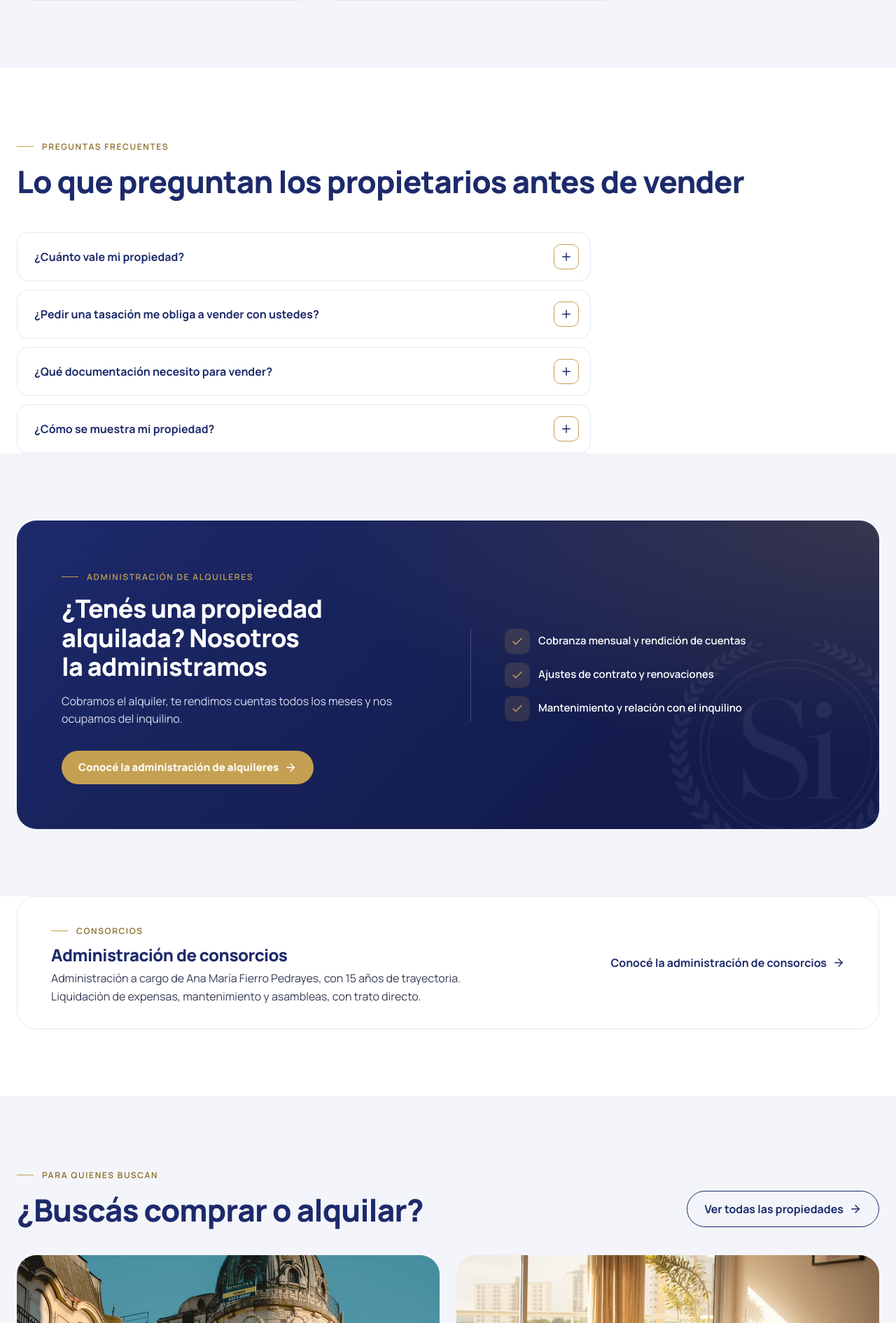
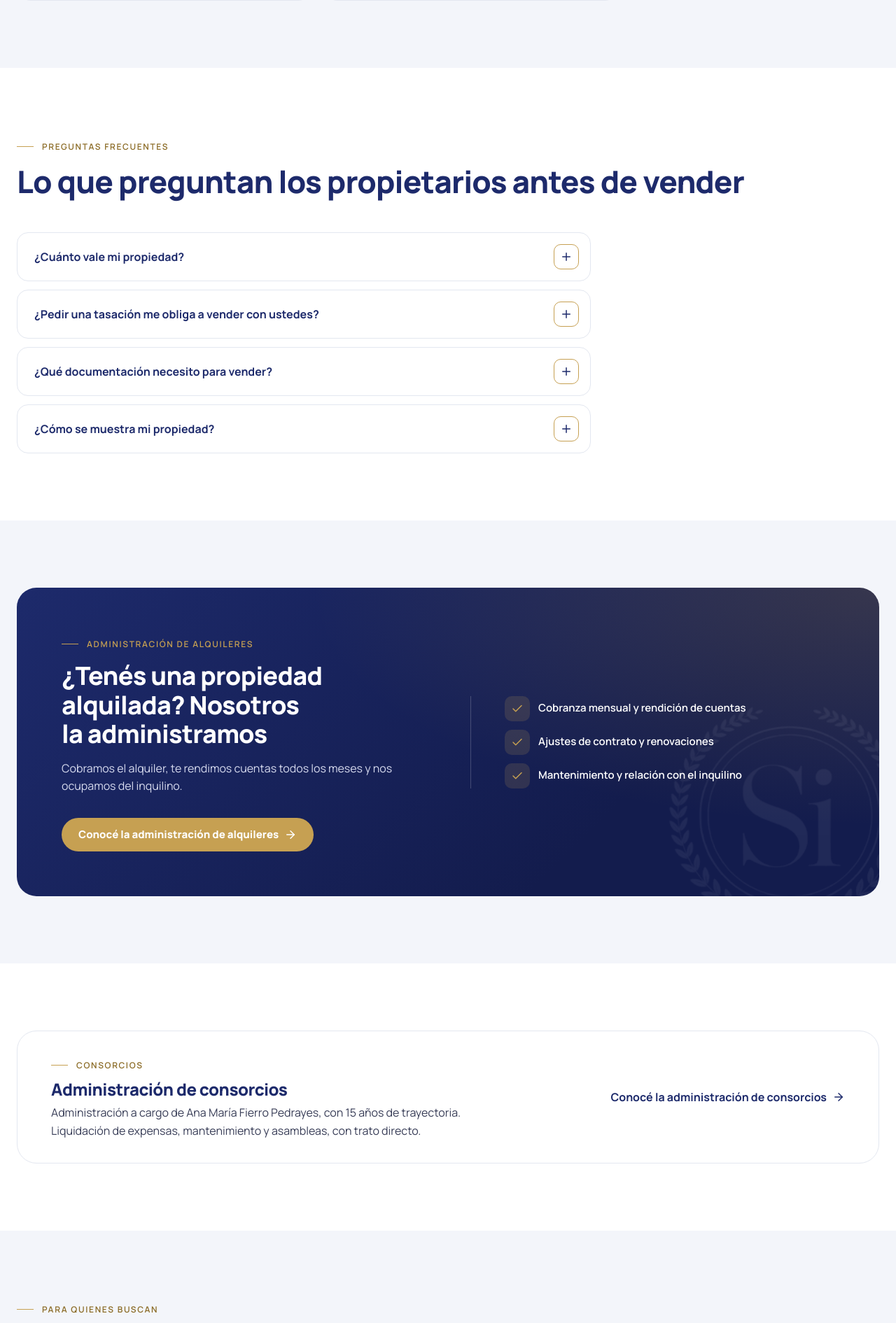
Before and after one commit to skywarddigitalsolutions/siricmanpropiedades, a Next.js app: page / in a window 1280 px wide. Shown: the part 2109-4000 px from the top of the page at 70% size. Built offline with nearby package versions, Linux system fonts and the light colour scheme; no server answers.

Commit message:
style(site): section spacing for the home FAQ and consortium band

```diff
--- a/src/components/site/home/ConsortiumBand/ConsortiumBand.module.css
+++ b/src/components/site/home/ConsortiumBand/ConsortiumBand.module.css
@@ -6,7 +6,7 @@
  * link on the right, centered vertically.
  */
 .section {
-  padding: 0 var(--page-gutter) var(--section-gap);
+  padding: var(--section-gap) var(--page-gutter);
   background: var(--color-surface);
 }
 
--- a/src/components/site/home/SellerFaq/SellerFaq.module.css
+++ b/src/components/site/home/SellerFaq/SellerFaq.module.css
@@ -4,7 +4,7 @@
  * appraisal page FAQ). Questions are centered in a readable column from 960px.
  */
 .section {
-  padding: var(--section-gap) var(--page-gutter) 0;
+  padding: var(--section-gap) var(--page-gutter);
   background: var(--color-surface);
 }
 
```
